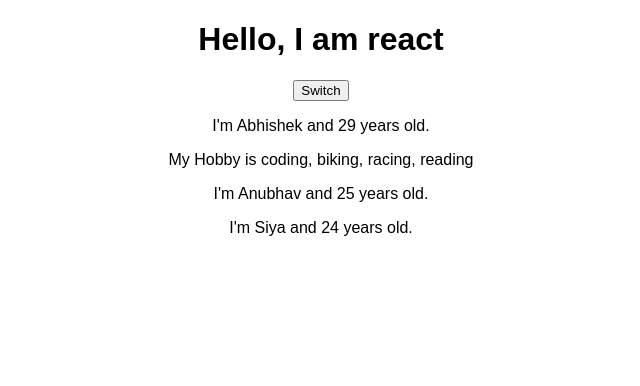
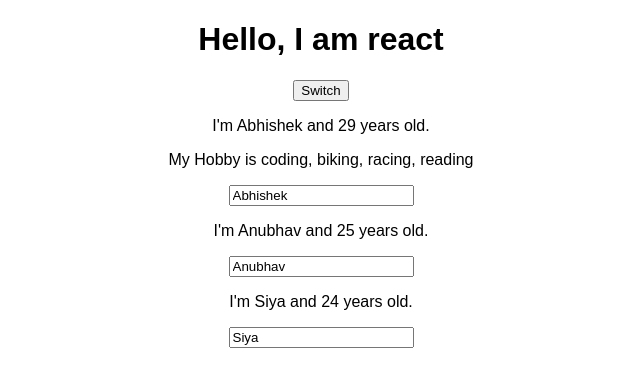
Before and after one commit to inabhishekshukla/ReactJSUdemy, a React (Create React App) app in the folder react-complete-guide/: page / in a window 1280 px wide. Shown: the top 386 px of the page, without its empty margins (319-959 px from the left). Built offline with nearby package versions, Linux system fonts and the light colour scheme.

Commit message:
adding two way binding

```diff
--- a/react-complete-guide/src/App.js
+++ b/react-complete-guide/src/App.js
@@ -83,7 +83,17 @@
       { name: "Siya Shukla", age: 24, hobby: 'My Hobby is steching' }
       ]
     })
+  }
 
+  handleNameChanged = (event) => {
+    console.log('hangle Name changed called')
+    this.setState({
+      persons: [
+        { name: 'Abhishek', age: 29, hobby: 'My Hobby is coding, biking, racing, reading' },
+      { name: event.target.value, age: 25, hobby: 'My Hobby is travling, business'},
+      { name: "Siya Shukla", age: 24, hobby: 'My Hobby is steching' }
+      ]
+    })
   }
 
   render() {
@@ -100,7 +110,8 @@
         <Person
           name={this.state.persons[1].name}
           age={this.state.persons[1].age}
-          click={this.switchHandler.bind(this, 'Abhi', 28)}>
+          click={this.switchHandler.bind(this, 'Abhi', 28)}
+          changed={this.handleNameChanged}>
           {this.state.persons[1].hobby}
         </Person>
 
--- a/react-complete-guide/src/Person/Person.js
+++ b/react-complete-guide/src/Person/Person.js
@@ -5,6 +5,7 @@
         <div>
             <p onClick={props.click}>I'm {props.name} and {props.age} years old.</p>
             <p>{props.children}</p>
+            <input type="text" onChange={props.changed} value={props.name} />
         </div>
     )
 }
```
